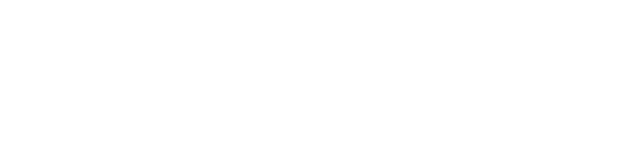
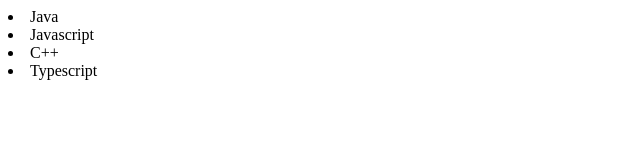
Before and after one commit to IsmaelSailema20/PracticaGit4A_SailemaIsmael, a plain HTML site: page experiencia.html in a window 1280 px wide. Shown: the whole page, without its empty margins (0-640 px from the left). Drawn offline with Linux system fonts and the light colour scheme.

Commit message:
Se agregó la experiencia de los lenguajes de programación.

```diff
--- a/experiencia.html
+++ b/experiencia.html
@@ -6,6 +6,11 @@
     <title>Document</title>
 </head>
 <body>
-
+    <section>
+        <li>Java</li>
+        <li>Javascript</li>
+        <li>C++</li>
+        <li>Typescript</li>
+    </section>
 </body>
 </html>
```
